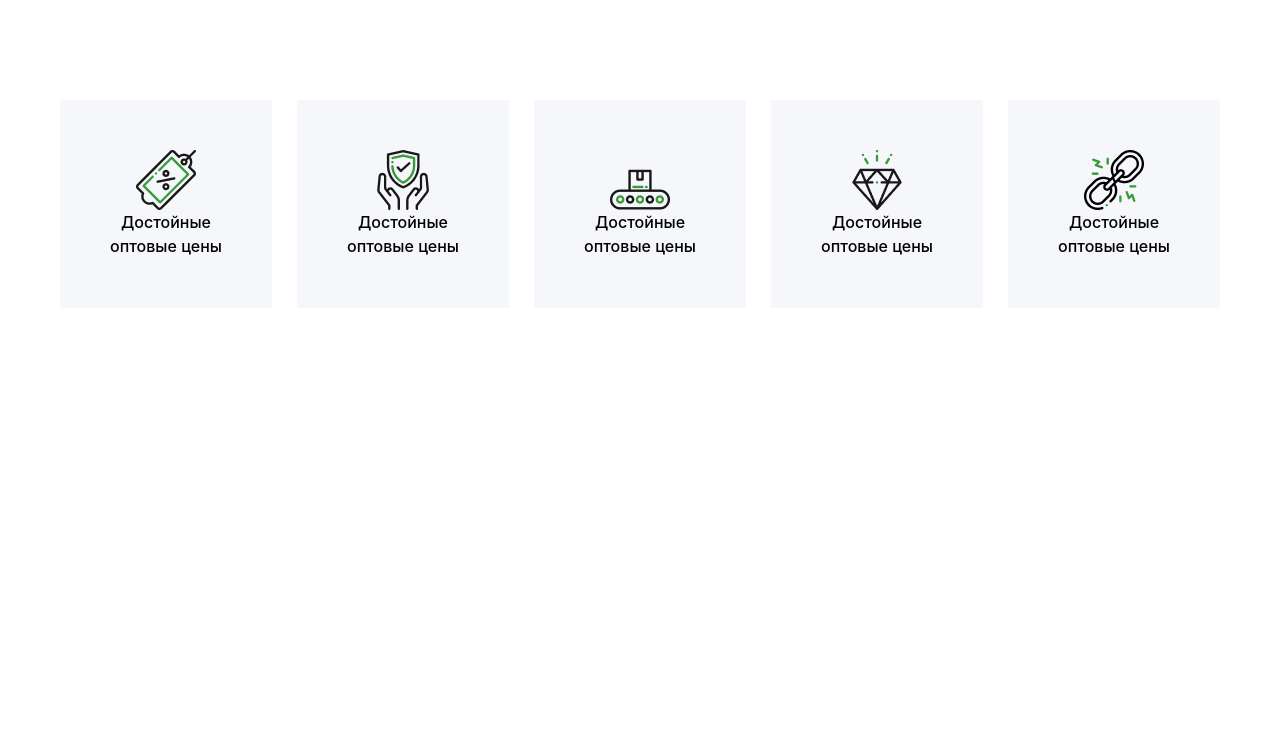
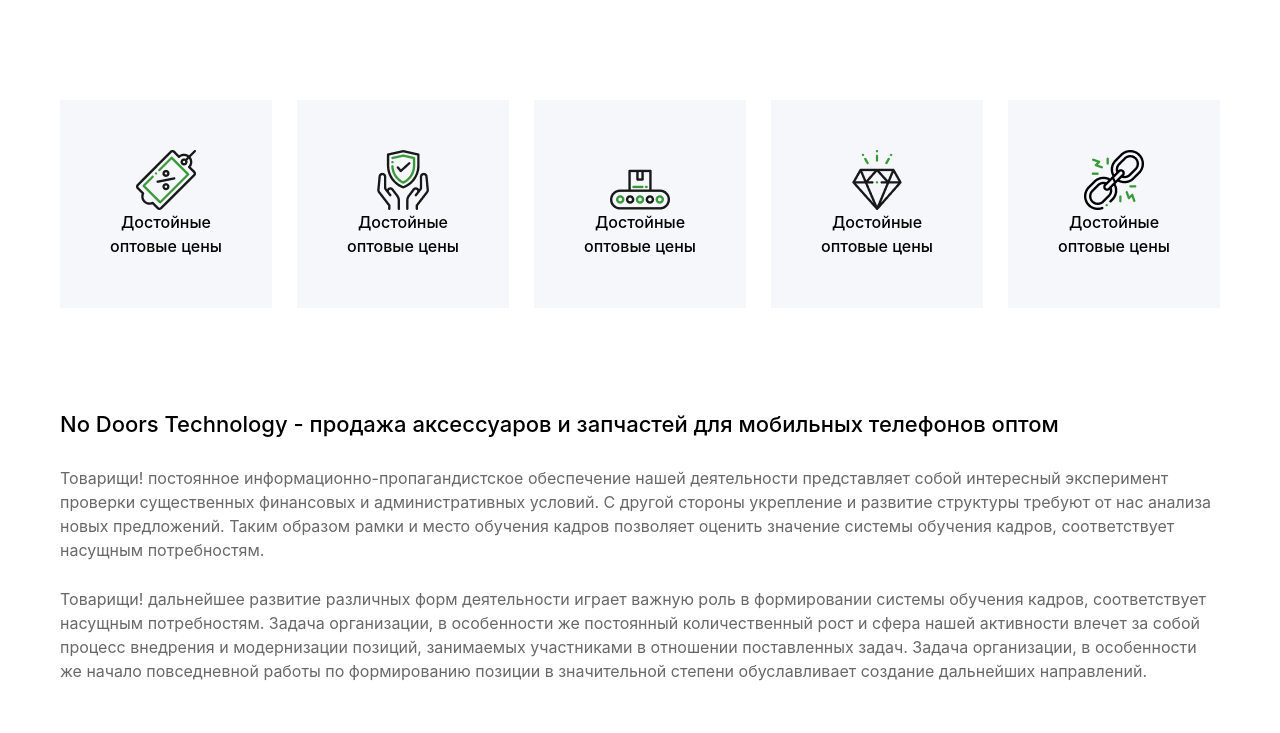
Before and after one commit to avzalovahmad74-ux/homeworkgroup, a website: page src/abdullopage3.html in a window 1280 px wide. Shown: the part 2501-3234 px from the top of the page. Before the commit the page ends 2859 px from the top, so only its background shows below. Drawn offline with nearby package versions, Linux system fonts and the light colour scheme; files that its build step writes are made by us from their sources.

Commit message:
AbdulloPage3Sec5

```diff
--- a/src/abdullopage3.html
+++ b/src/abdullopage3.html
@@ -517,27 +517,64 @@
           </div>
         </div>
       </section>
-      <section class="flex flex-col lg:flex-row gap-[25px] justify-between max-w-300 m-auto p-[50px_20px]">
-        <div class="flex flex-col p-[50px] text-center bg-[#F6F7FB] items-center">
+      <section
+        class="flex flex-col lg:flex-row gap-[25px] justify-between max-w-300 m-auto p-[50px_20px]"
+      >
+        <div
+          class="flex flex-col p-[50px] text-center bg-[#F6F7FB] items-center"
+        >
           <img src="Abdullo/discount (2) 1.png" alt="" />
-          <p class="font-medium">Достойные <br>оптовые цены</p>
+          <p class="font-medium">Достойные <br />оптовые цены</p>
         </div>
-        <div class="flex flex-col p-[50px] text-center bg-[#F6F7FB] items-center">
+        <div
+          class="flex flex-col p-[50px] text-center bg-[#F6F7FB] items-center"
+        >
           <img src="Abdullo/safe 1.png" alt="" />
-          <p class="font-medium">Достойные <br>оптовые цены</p>
+          <p class="font-medium">Достойные <br />оптовые цены</p>
         </div>
-        <div class="flex flex-col p-[50px] text-center bg-[#F6F7FB] items-center">
+        <div
+          class="flex flex-col p-[50px] text-center bg-[#F6F7FB] items-center"
+        >
           <img src="Abdullo/factory 1.png" alt="" />
-          <p class="font-medium">Достойные <br>оптовые цены</p>
+          <p class="font-medium">Достойные <br />оптовые цены</p>
         </div>
-        <div class="flex flex-col p-[50px] text-center bg-[#F6F7FB] items-center">
+        <div
+          class="flex flex-col p-[50px] text-center bg-[#F6F7FB] items-center"
+        >
           <img src="Abdullo/quality (1) 1.png" alt="" />
-          <p class="font-medium">Достойные <br>оптовые цены</p>
+          <p class="font-medium">Достойные <br />оптовые цены</p>
         </div>
-        <div class="flex flex-col p-[50px] text-center bg-[#F6F7FB] items-center">
+        <div
+          class="flex flex-col p-[50px] text-center bg-[#F6F7FB] items-center"
+        >
           <img src="Abdullo/broken-.png" alt="" />
-          <p class="font-medium">Достойные <br>оптовые цены</p>
+          <p class="font-medium">Достойные <br />оптовые цены</p>
         </div>
+      </section>
+      <section class="flex flex-col items-start gap-[25px] max-w-300 m-auto p-[50px_20px]">
+        <h1 class="text-[22px] font-medium">
+          No Doors Technology - продажа аксессуаров и запчастей для мобильных
+          телефонов оптом
+        </h1>
+        <p class="text-[#686868]">
+          Товарищи! постоянное информационно-пропагандистское обеспечение нашей
+          деятельности представляет собой интересный эксперимент проверки
+          существенных финансовых и административных условий. С другой стороны
+          укрепление и развитие структуры требуют от нас анализа новых
+          предложений. Таким образом рамки и место обучения кадров позволяет
+          оценить значение системы обучения кадров, соответствует насущным
+          потребностям.
+        </p>
+        <p class="text-[#686868]">
+          Товарищи! дальнейшее развитие различных форм деятельности играет
+          важную роль в формировании системы обучения кадров, соответствует
+          насущным потребностям. Задача организации, в особенности же постоянный
+          количественный рост и сфера нашей активности влечет за собой процесс
+          внедрения и модернизации позиций, занимаемых участниками в отношении
+          поставленных задач. Задача организации, в особенности же начало
+          повседневной работы по формированию позиции в значительной степени
+          обуславливает создание дальнейших направлений.
+        </p>
       </section>
     </main>
   </body>
```
